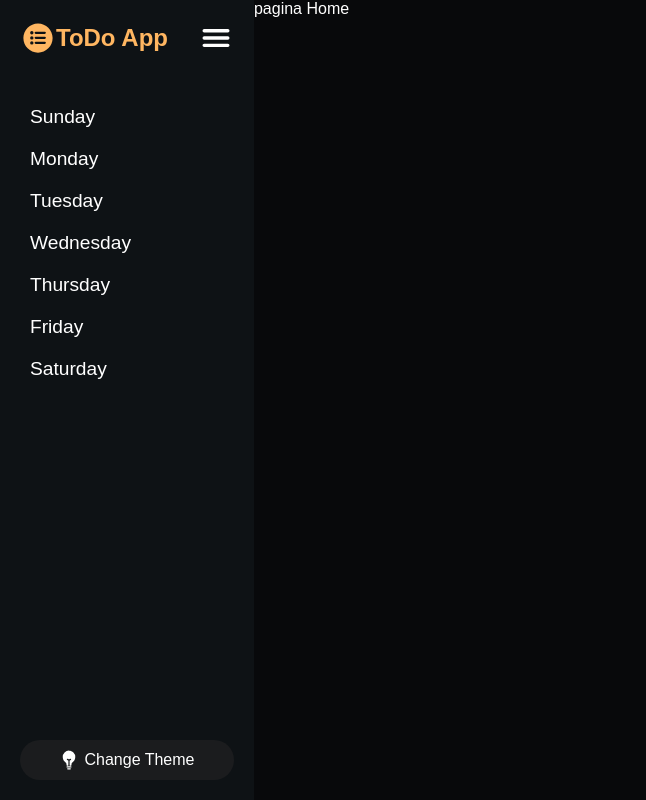
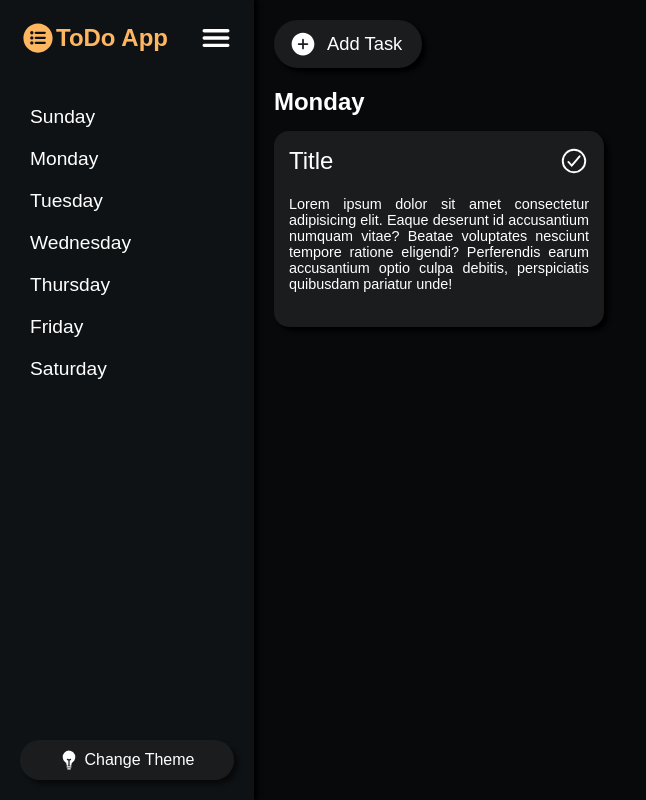
Before and after one commit to GustLSant/todo-app-react, a React (Vite) app: page / in a window 1280 px wide. Shown: the whole page, without its empty margins (0-646 px from the left). Built offline with nearby package versions, Linux system fonts and the light colour scheme.

Commit message:
Logica inicial das tasks

```diff
--- a/src/App.css
+++ b/src/App.css
@@ -2,6 +2,27 @@
 
 .app{
   display: flex;
+  gap: 20px;
   background-color: var(--color-01);
   height: 100vh;
 }
+
+main{
+  flex-grow: 1;
+  display: flex;
+  flex-direction: column;
+  align-items: flex-start;
+  gap: 20px;
+  padding: 20px 0px;
+}
+
+.add-task-button{
+  display: flex;
+  align-items: center;
+  gap: 10px;
+  padding: 10px 20px 10px 15px;
+  border-radius: 99px;
+  background-color: var(--color-03);
+  box-shadow: 4px 4px 4px black;
+  font-size: 1.15em;
+}
--- a/src/App.jsx
+++ b/src/App.jsx
@@ -1,6 +1,8 @@
 import React from 'react'
 import './App.css'
 import Navbar from './components/Navbar/Navbar'
+import Monday from './routes/Monday'
+import { IoAddCircle } from 'react-icons/io5'
 
 
 function App() {
@@ -12,10 +14,19 @@ function App() {
     console.log("theme changed!")
   }
 
+
   return (
-    <div className='app'>
+    <div className={(theme === 'dark') ? 'app dark' : 'app light'}>
       <Navbar theme={theme} changeTheme={changeTheme} />
-      pagina Home
+
+      <main>
+        <div className="add-task-button">
+          <IoAddCircle size={'28px'} />
+          <p>Add Task</p>
+        </div>
+
+        <Monday />
+      </main>
     </div>
   )
 }
--- a/src/components/Navbar/Navbar.css
+++ b/src/components/Navbar/Navbar.css
@@ -7,8 +7,9 @@
     padding: 20px;
     background-color: var(--color-02);
     height: calc(100% - 40px);
+    box-shadow: 4px 0px 4px black;
 
-    margin-left: -182px;
+    margin-left: -180px;
     transition: margin-left 0.15s ease;
 }
 
@@ -79,6 +80,7 @@
     padding: 10px 15px;
     border-radius: 99px;
     background-color: var(--color-03);
+    box-shadow: 4px 4px 4px rgba(0, 0, 0, 0.5);
     opacity: 0%;
 
     transition: opacity 0.15s ease;
@@ -92,3 +94,15 @@
 .navbar.active .navbar__footer{
     opacity: 100%;
 }
+
+
+/* THEME CHANGES =============================== */
+
+.app.light .navbar{
+    background-color: white;
+    color: black;
+}
+
+.app.light .navbar__footer{
+    color: white;
+}
--- a/src/components/Navbar/Navbar.jsx
+++ b/src/components/Navbar/Navbar.jsx
@@ -43,7 +43,7 @@ function Navbar(props) {
                 <IoMenu size={'36px'} className='navbar__button-toggle' onClick={handleClickToggleNavBar} />
             </div>
 
-            <div className="navbar__main">
+            <nav className="navbar__main">
                 {
                     daysWeek.map((day, key) => {
                         const isActive = dayState === day
@@ -57,7 +57,7 @@ function Navbar(props) {
                         )
                     })
                 }
-            </div>
+            </nav>
 
             <div style={{flexGrow: '1'}}></div>
 
--- /dev/null
+++ b/src/components/Task/Task.css
@@ -0,0 +1,36 @@
+@import url('../../index.css');
+
+.task{
+    display: flex;
+    flex-direction: column;
+    gap: 20px;
+    max-width: 300px;
+    height: fit-content;
+    padding: 15px;
+    border-radius: 15px;
+    background-color: var(--color-03);
+    box-shadow: 4px 4px 4px black;
+    text-align: justify;
+}
+
+.task__header{
+    display: flex;
+    justify-content: space-between;
+    align-items: center;
+    gap: 10px;
+    font-size: 1.5em;
+}
+
+.task__done-button{
+    display: flex;
+    flex-direction: column;
+    align-items: center;
+}
+.task__done-button:hover{
+    cursor: pointer;
+    color: var(--color-04);
+}
+
+.task__body{
+    font-size: 0.9em;
+}
--- /dev/null
+++ b/src/components/Task/Task.jsx
@@ -0,0 +1,44 @@
+import React from 'react'
+import './Task.css'
+import PropTypes from 'prop-types'
+import { IoCheckmarkCircle, IoCheckmarkCircleOutline } from 'react-icons/io5'
+
+function Task(props) {
+    const [done, setDone] = React.useState(props.done)
+
+    function handleClickDoneButton(){
+        setDone(!done)
+    }
+
+
+    return (
+        <div className="task">
+            <div className="task__header">
+                <p>{props.title}</p>
+                <div onClick={handleClickDoneButton} className='task__done-button'>
+                    {
+                        (done) ?
+                        <IoCheckmarkCircle size={'30px'} /> :
+                        <IoCheckmarkCircleOutline size={'30px'} />
+                    }
+                </div>
+            </div>
+
+            <div className="task__body">
+                {props.body}
+            </div>
+
+            <div className="task__footer">
+
+            </div>
+        </div>
+    );
+}
+
+Task.proptypes = {
+    done: PropTypes.bool,
+    title: PropTypes.string,
+    body: PropTypes.string
+}
+
+export default Task
--- /dev/null
+++ b/src/routes/DayOfWeek.css
@@ -0,0 +1,11 @@
+@import url('../App.css');
+
+.day-of-week{
+    display: flex;
+    flex-direction: column;
+    gap: 15px;
+}
+
+.tasks-container{
+
+}
--- /dev/null
+++ b/src/routes/Monday.jsx
@@ -0,0 +1,35 @@
+import React from 'react'
+import './DayOfWeek.css'
+import Task from '../components/Task/Task'
+
+
+
+function Monday() {
+
+    const tasks = [
+        {
+            id: 1,
+            done: false,
+            title: 'Title',
+            body: 'Lorem ipsum dolor sit amet consectetur adipisicing elit. Eaque deserunt id accusantium numquam vitae? Beatae voluptates nesciunt tempore ratione eligendi? Perferendis earum accusantium optio culpa debitis, perspiciatis quibusdam pariatur unde!',
+        }
+    ]
+
+    return (
+        <div className='day-of-week'>
+            <h2>Monday</h2>
+
+            <div className="tasks-container">
+                {
+                    tasks.map(task => {
+                        return(
+                            <Task key={task.id} done={task.done} title={task.title} body={task.body} />
+                        )
+                    })
+                }
+            </div>
+        </div>
+    );
+}
+
+export default Monday;
```
